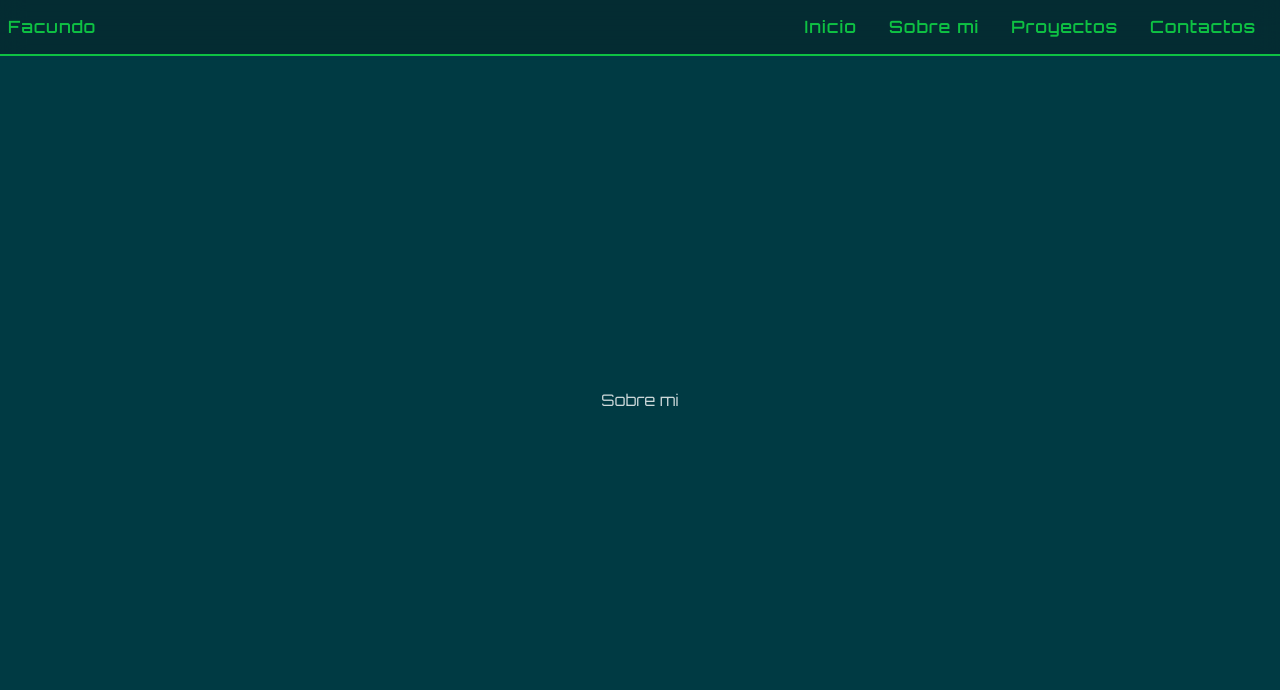
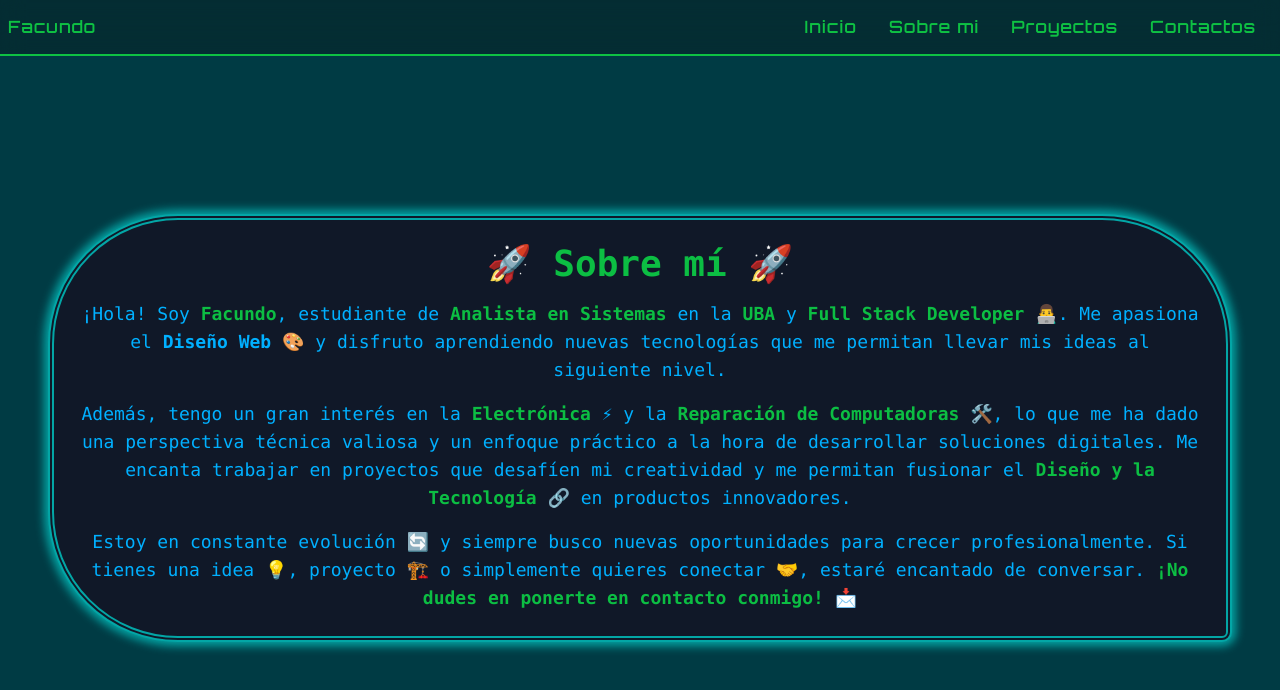
Before and after one commit to FacundoAylan/newPotafolio, a React (Vite) app: page / in a window 1280 px wide. Both pictures are taken after a click on the item "Sobre mi". Shown: the top 690 px of the page. Built offline with nearby package versions, Linux system fonts and the light colour scheme.

Commit message:
nuevos cambios

```diff
--- a/package.json
+++ b/package.json
@@ -11,9 +11,11 @@
   },
   "dependencies": {
     "@tailwindcss/vite": "^4.1.7",
+    "framer-motion": "^12.16.0",
     "react": "^19.1.0",
     "react-dom": "^19.1.0",
-    "react-icons": "^5.5.0"
+    "react-icons": "^5.5.0",
+    "react-rnd": "^10.5.2"
   },
   "devDependencies": {
     "@eslint/js": "^9.25.0",
--- a/src/components/About/About.jsx
+++ b/src/components/About/About.jsx
@@ -1,9 +1,33 @@
-const AboutMe = ()=>{
-  return(
-    <div className="w-full h-full flex items-center justify-center">
-      <h1>Sobre mi</h1>
+const AboutMe = () => {
+  return (
+    <div className="w-full h-full flex flex-col items-center justify-center px-12 pt-14 bg-[#003b44]">
+      <div className="w-auto text-center bg-[#101828] border-6 rounded-[10px] border-[#03a6a6] border-double shadow-[0px_0px_10px_4px_#03a6a6] font-mono text-[#00b0ff] p-6 rounded-t-[130px] rounded-bl-[130px]">
+        <h1 className="text-4xl font-bold mb-4 text-[#0cbe43]">🚀 Sobre mí 🚀</h1>
+        <p className="text-lg">
+          ¡Hola! Soy <span className="font-semibold text-[#0cbe43]">Facundo</span>,
+          estudiante de <strong className="text-[#0cbe43]">Analista en Sistemas</strong> en la{" "}
+          <span className="font-semibold text-[#0cbe43]">UBA</span> y{" "}
+          <strong className="text-[#0cbe43]">Full Stack Developer</strong> 👨‍💻. Me apasiona el{" "}
+          <strong>Diseño Web</strong> 🎨 y disfruto aprendiendo nuevas tecnologías
+          que me permitan llevar mis ideas al siguiente nivel.
+        </p>
+        <p className="mt-4 text-lg">
+          Además, tengo un gran interés en la <strong className="text-[#0cbe43]">Electrónica</strong> ⚡ y la{" "}
+          <strong className="text-[#0cbe43]">Reparación de Computadoras</strong> 🛠️, lo que me ha dado una
+          perspectiva técnica valiosa y un enfoque práctico a la hora de
+          desarrollar soluciones digitales. Me encanta trabajar en proyectos que
+          desafíen mi creatividad y me permitan fusionar el{" "}
+          <strong className="text-[#0cbe43]">Diseño y la Tecnología</strong> 🔗 en productos innovadores.
+        </p>
+        <p className="mt-4 text-lg">
+          Estoy en constante evolución 🔄 y siempre busco nuevas oportunidades para
+          crecer profesionalmente. Si tienes una idea 💡, proyecto 🏗️ o simplemente
+          quieres conectar 🤝, estaré encantado de conversar.{" "}
+          <strong className="text-[#0cbe43]">¡No dudes en ponerte en contacto conmigo! 📩</strong>
+        </p>
+      </div>
     </div>
-  )
+  );
 };
 
 export default AboutMe;
--- a/src/components/Home/home.jsx
+++ b/src/components/Home/home.jsx
@@ -5,8 +5,30 @@ import {
 } from "react-icons/ai";
 import avatar from "../../assets/avatar.png";
 import bg from "../../assets/background.png";
+import { Rnd } from "react-rnd";
+import { useEffect, useState } from "react";
 
 const Home = () => {
+  const [cursor, setCursor] = useState("pointer");
+
+  useEffect(() => {
+    const handleMouseDown = () => {
+      setCursor("grabbing");
+    };
+
+    const handleMouseUp = () => {
+      setCursor("pointer");
+    };
+
+    document.addEventListener("mousedown", handleMouseDown);
+    document.addEventListener("mouseup", handleMouseUp);
+
+    return () => {
+      document.removeEventListener("mousedown", handleMouseDown);
+      document.removeEventListener("mouseup", handleMouseUp);
+    };
+  }, []);
+
   return (
     <div className="w-full h-full flex">
       {/*Contenedor del avatar */}
@@ -22,7 +44,12 @@ const Home = () => {
 
       {/*Contenedor de información */}
       <section className="pt-14 w-1/2 h-screen flex justify-center items-center">
-        <div className="relative w-[98%] h-[85%]  backdrop-blur-md bg-[#101010] border-6  rounded-[10px] border-[#039ea6] border-double shadow-[0px_0px_10px_4px_#039ea6] font-mono text-green-400">
+        <div className="relative w-[98%] h-[85%]">
+          <Rnd
+            default={{ x: 0, y: 0, width: '100%', height: '100%' }}
+            className=" backdrop-blur-md bg-[#101010] border-6  rounded-[10px] border-[#039ea6] border-double shadow-[0px_0px_10px_4px_#039ea6] font-mono text-green-400"
+            style={{ cursor }}
+          >
               <div className="w-full h-full border-2 border-gray-800 rounded-lg overflow-hidden bg-gray-900 text-gray-300 font-mono">
                 {/* Barra de título */}
                 <div className="flex items-center justify-between bg-gray-800 px-2 py-1">
@@ -104,6 +131,7 @@ const Home = () => {
                   </div>
                 </div>
               </div>
+          </Rnd>
         </div>
       </section>
     </div>
--- a/src/components/Proyects/Proyects.jsx
+++ b/src/components/Proyects/Proyects.jsx
@@ -1,9 +1,76 @@
-const Proyects = ()=>{
-  return(
-    <div className="w-full h-full flex items-center justify-center">
-      <h1>Proyectos</h1>
+import { useState } from "react";
+import { motion } from "framer-motion";
+import { FaArrowCircleLeft, FaArrowCircleRight } from "react-icons/fa";
+import image from "../../assets/avatar.png";
+
+const projects = [
+  { id: 1, name: "Proyecto 1", image: image, description: "Descripción 1" },
+  { id: 2, name: "Proyecto 2", image: image, description: "Descripción 2" },
+  { id: 3, name: "Proyecto 3", image: image, description: "Descripción 3" }
+];
+
+const Proyects = () => {
+  const [activeIndex, setActiveIndex] = useState(1);
+
+  const nextProject = () => {
+    if (activeIndex < projects.length - 1) {
+      setActiveIndex((prevIndex) => prevIndex + 1);
+    }
+  };
+
+  const prevProject = () => {
+    if (activeIndex > 0) {
+      setActiveIndex((prevIndex) => prevIndex - 1);
+    }
+  };
+
+  return (
+    <div className="w-full h-full flex flex-col items-center justify-center gap-8">
+      <h1 className="text-4xl font-bold text-[#00b0ff]">🚀 Proyectos 🚀</h1>
+      <div className="relative w-[80%] h-[60%] flex justify-center items-center">
+        {/* Botón Anterior (oculto si está en el primer proyecto) */}
+        {activeIndex > 0 && (
+          <button onClick={prevProject} className="absolute left-0 text-[#0cbe43] text-4xl z-10">
+            <FaArrowCircleLeft />
+          </button>
+        )}
+
+        {/* Cards con profundidad lateral */}
+        {projects.map((project, index) => {
+          const isActive = index === activeIndex;
+          return (
+            <motion.div
+              key={project.id}
+              className="absolute w-[280px] h-[350px] bg-[#012f35] border-[#039ea6] border-double shadow-[0px_0px_10px_4px_#039ea6] rounded-[30px] text-center p-6 flex flex-col items-center"
+              initial={{ scale: isActive ? 1 : 0.85, opacity: isActive ? 1 : 0.6 }}
+              animate={{
+                scale: isActive ? 1 : 0.85,
+                opacity: isActive ? 1 : 0.6,
+                zIndex: isActive ? 3 : 1,
+                x: isActive ? 0 : index < activeIndex ? -180 : 180,
+                y: isActive ? 0 : 30
+              }}
+              transition={{ duration: 0.5 }}
+            >
+              <img className="w-32 h-32 rounded-full mb-4" src={project.image} alt={project.name} />
+              <h2 className="text-2xl font-semibold text-[#06c1c1]">{project.name}</h2>
+              <div className="flex flex-col gap-4 mt-4">
+                <button className="px-4 py-2 bg-[#0cbe43] text-white rounded-lg shadow-lg">Proyecto</button>
+                <button className="px-4 py-2 bg-[#0cbe43] text-white rounded-lg shadow-lg">Descripción</button>
+              </div>
+            </motion.div>
+          );
+        })}
+
+        {/* Botón Siguiente (oculto si está en el último proyecto) */}
+        {activeIndex < projects.length - 1 && (
+          <button onClick={nextProject} className="absolute right-0 text-[#0cbe43] text-4xl z-10">
+            <FaArrowCircleRight />
+          </button>
+        )}
+      </div>
     </div>
-  )
+  );
 };
 
 export default Proyects;
```
Also changed, not shown: 1 other file (tests, documents, lock files or other folders). Lines whose indentation alone changed are shown as unchanged.
